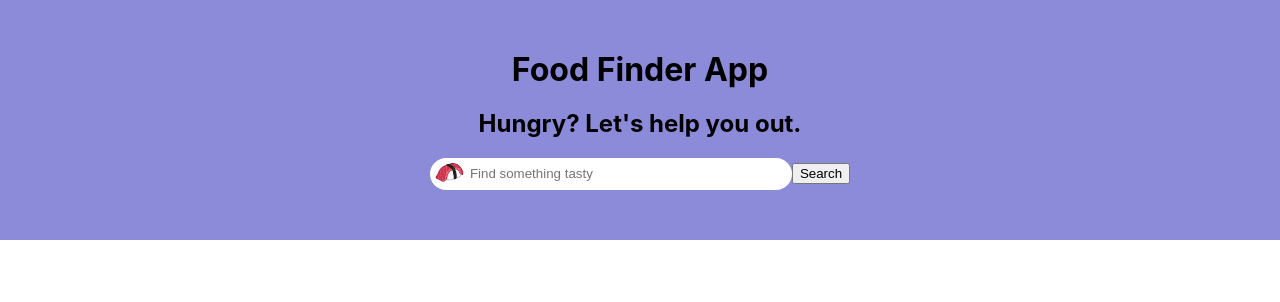
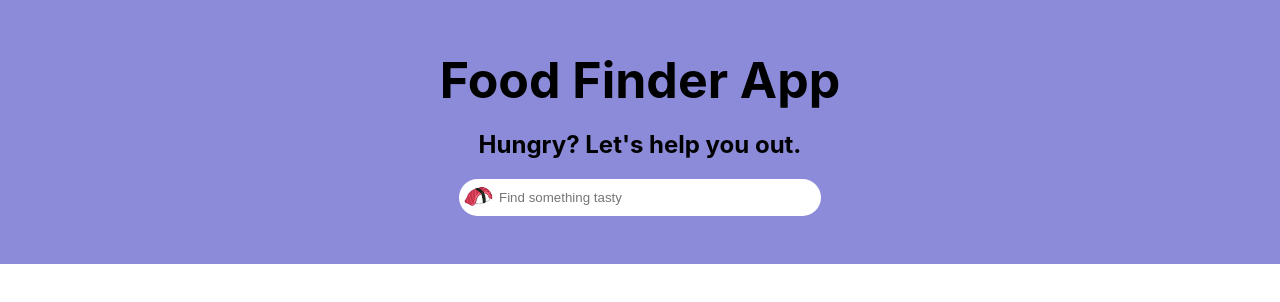
Before and after one commit to nab115/food-finder-app, a React (Create React App) app in the folder client/: page / in a window 1280 px wide. Shown: the top 302 px of the page. Built offline with nearby package versions, Linux system fonts and the light colour scheme.

Commit message:
improving styling

```diff
--- a/client/src/App.css
+++ b/client/src/App.css
@@ -5,9 +5,12 @@
   padding-top: 50px;
 }
 
+.searchForm {
+  height: 35px;
+}
 #searchbar {
   width: 25%;
-  height: 30px;
+  height: 100%;
   border-style: none;
   border-radius: 20px;
   padding-left: 40px;
@@ -19,18 +22,30 @@
 
 #results {
   margin: auto;
-  width: 90%;
+  width: 65%;
+}
+
+@media screen and (max-width: 1024px) {
+  #results {
+    margin: auto;
+    width: 90%;
+  }
 }
 
 .restaurantCard {
-  height: 200px;
-  width : 30%;
+  height: 300px;
+  width : 350px;
   outline: auto;
   margin: 0px 50px 25px 0px;
   display: inline-block;
-  text-align: center;
+}
+
+.restaurantName {
+  margin-left: 15px;
+  margin-top: 15px;
 }
 
 #restaurants {
   margin-top: 100px;
+  display: inline-block;
 }
--- a/client/src/App.js
+++ b/client/src/App.js
@@ -2,8 +2,9 @@ import React, {useState} from "react";
 import "./App.css";
 import "./style.css";
 import search from "./fetch.js";
+import Header from "./Header.js"
 
-function Body({item, results}) {
+function Results({item, results}) {
 
   if (!item) return <div></div>;
 
@@ -22,44 +23,9 @@ function Body({item, results}) {
 function RestaurantCard({restaurant}) {
   return (
     <div className="restaurantCard">
-    {restaurant}
+    <h2 className="restaurantName">{restaurant}</h2>
     </div>
   )
-}
-
-function Header({searchItem}) {
-  return (
-    <div className="header">
-      <h1>Food Finder App</h1>
-      <h2>Hungry? Let's help you out.</h2>
-      <SearchBar searchItem={searchItem}/>
-    </div>
-  )
-}
-
-function SearchBar({searchItem}) {
-
-  const [item, update] = useState("");
-
-  const handleSubmit = (e) => {
-    e.preventDefault();
-    searchItem(item);
-    update("");
-  };
-
-  return (
-    <form onSubmit={handleSubmit} autoComplete="off">
-      <input
-        id="searchbar"
-        type="text"
-        placeholder="Find something tasty"
-        value={item}
-        onChange={(event) => update(event.target.value)}
-        required
-      />
-      <button>Search</button>
-    </form>
-  );
 }
 
 function App() {
@@ -73,7 +39,7 @@ function App() {
   return (
     <div className="App">
       <Header searchItem={searchItem}/>
-      <Body item={data.item} results={data.results}/>
+      <Results item={data.item} results={data.results}/>
     </div>
   );
 }
--- /dev/null
+++ b/client/src/Header.js
@@ -0,0 +1,37 @@
+import React, {useState} from "react";
+
+function Header({searchItem}) {
+    return (
+      <div className="header">
+        <h1>Food Finder App</h1>
+        <h2>Hungry? Let's help you out.</h2>
+        <SearchBar searchItem={searchItem}/>
+      </div>
+    )
+  }
+
+  function SearchBar({searchItem}) {
+
+    const [item, update] = useState("");
+
+    const handleSubmit = (e) => {
+      e.preventDefault();
+      searchItem(item);
+      update("");
+    };
+
+    return (
+      <form onSubmit={handleSubmit} autoComplete="off" className="searchForm">
+        <input
+          id="searchbar"
+          type="text"
+          placeholder="Find something tasty"
+          value={item}
+          onChange={(event) => update(event.target.value)}
+          required
+        />
+      </form>
+    );
+  }
+
+export default Header;
--- a/client/src/style.css
+++ b/client/src/style.css
@@ -1,7 +1,12 @@
 h1 {
     margin: 0px;
+    font-size: 50px;
 }
 
 .bold-text {
     font-weight: bold;
 }
+
+button {
+    height: 100%;
+}
```
